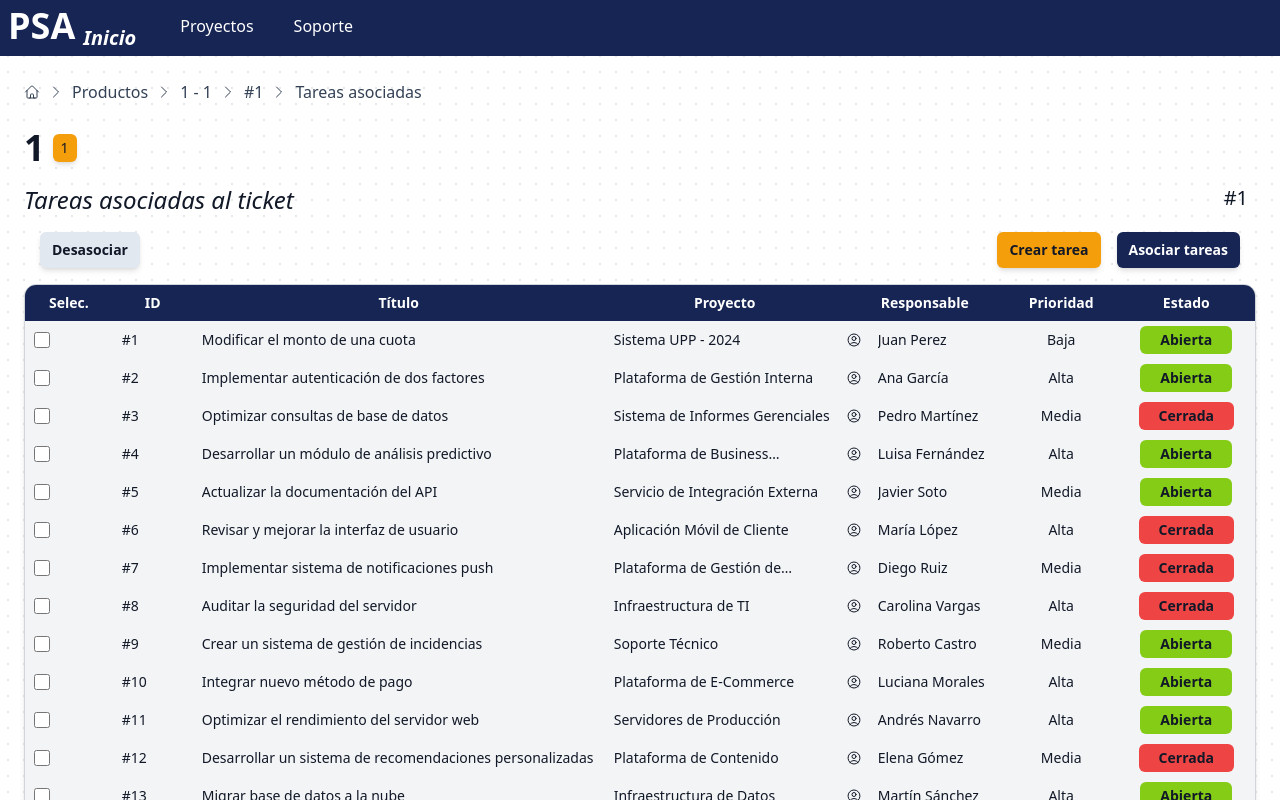
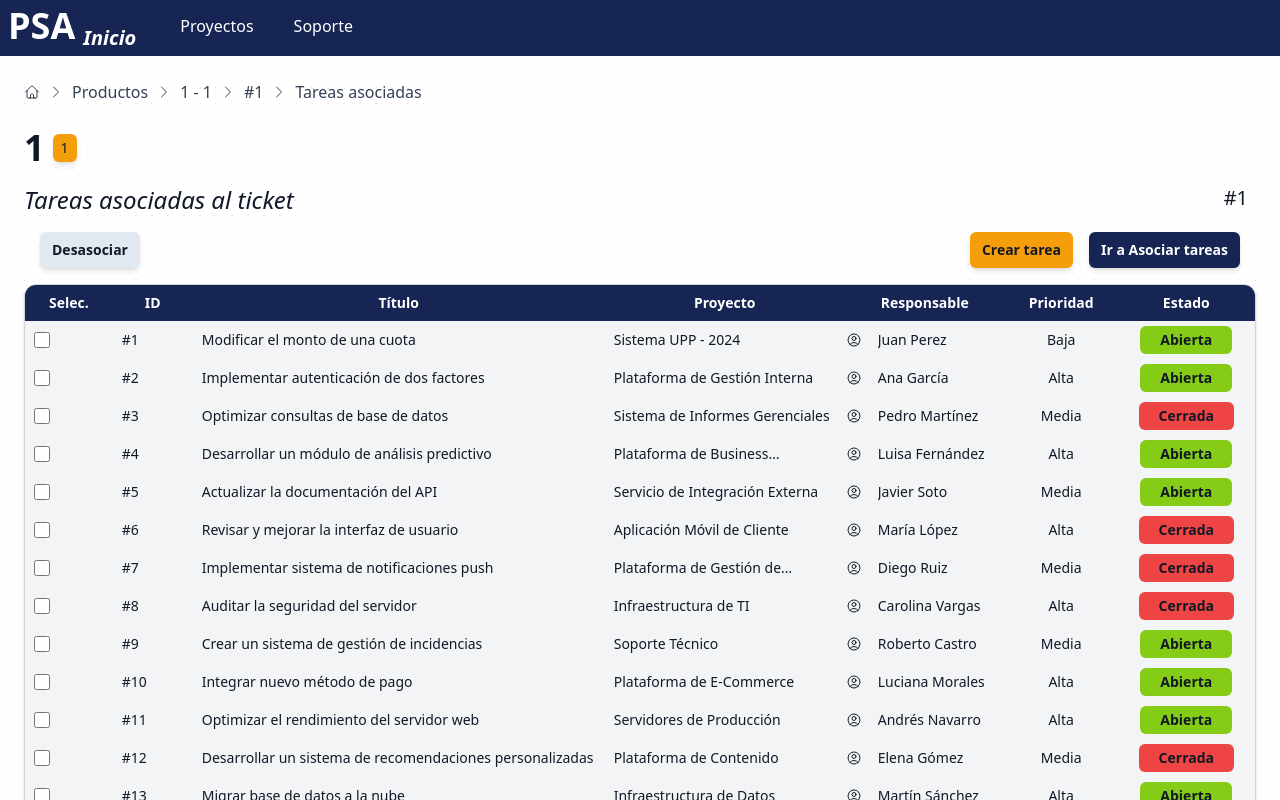
Before and after one commit to MatiasPriano/Sistema-De-Gestion-Front, a Next.js app: page /products/1/1/1/tasks in a window 1280 px wide. Shown: the top 800 px of the page. Built offline with nearby package versions, Linux system fonts and the light colour scheme.

Commit message:
Cambio label de boton Asociar Tareas en tasks.tsx

```diff
--- a/pages/products/[product]/[version]/[id]/tasks.tsx
+++ b/pages/products/[product]/[version]/[id]/tasks.tsx
@@ -79,7 +79,7 @@ export default function ViewTasks() {
                         </div>
                         <div className="flex items-center justify-end space-x-4 w-full">
                             <TextButton name="Crear tarea" style="secondary" onClick={handleNewTaskButton} />
-                            <TextButton name="Asociar tareas" style="primary" onClick={handleLinkTaskButton} />
+                            <TextButton name="Ir a Asociar tareas" style="primary" onClick={handleLinkTaskButton} />
                         </div>
                     </div>}
                 {tasks.length > 0 &&
```
